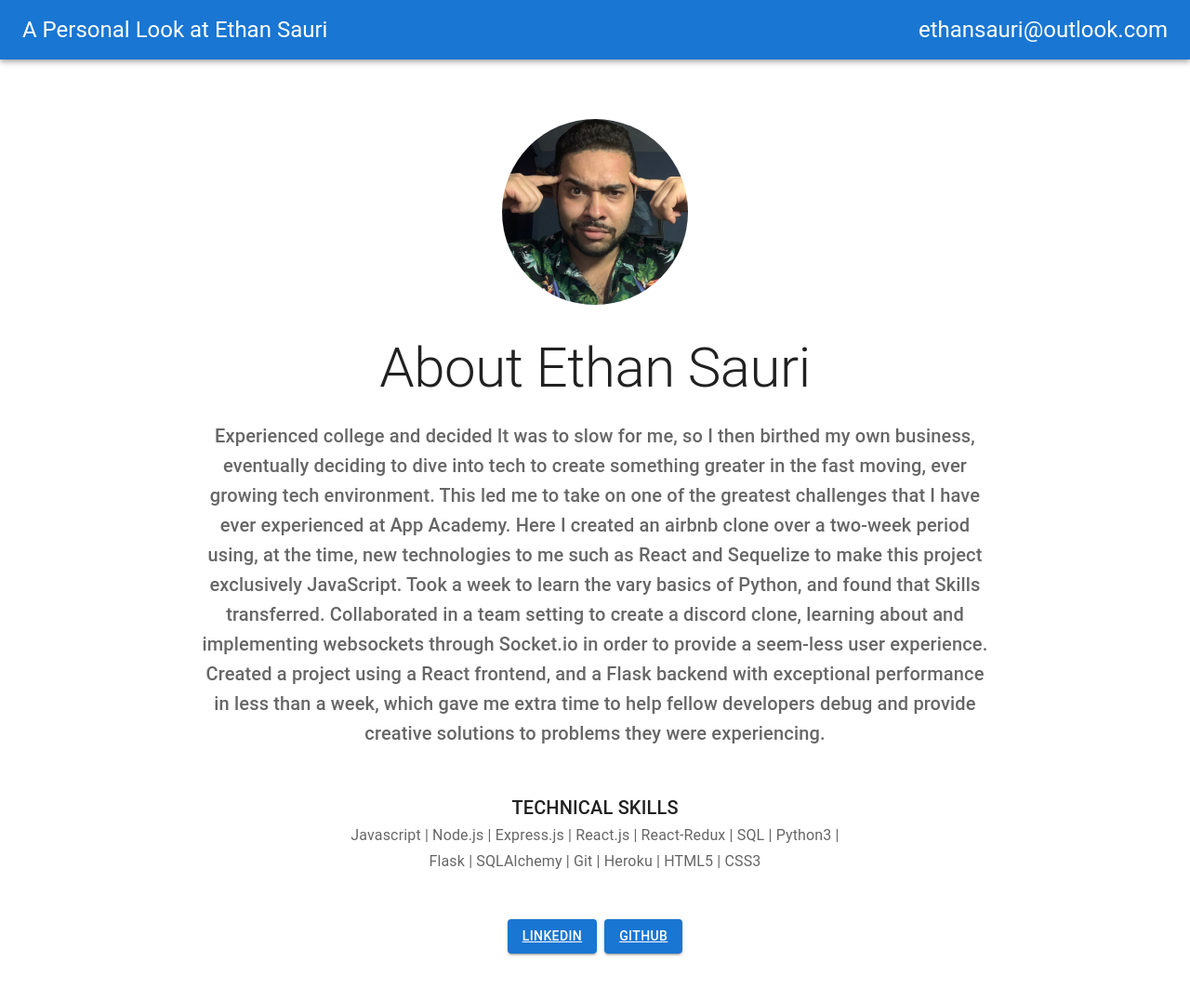
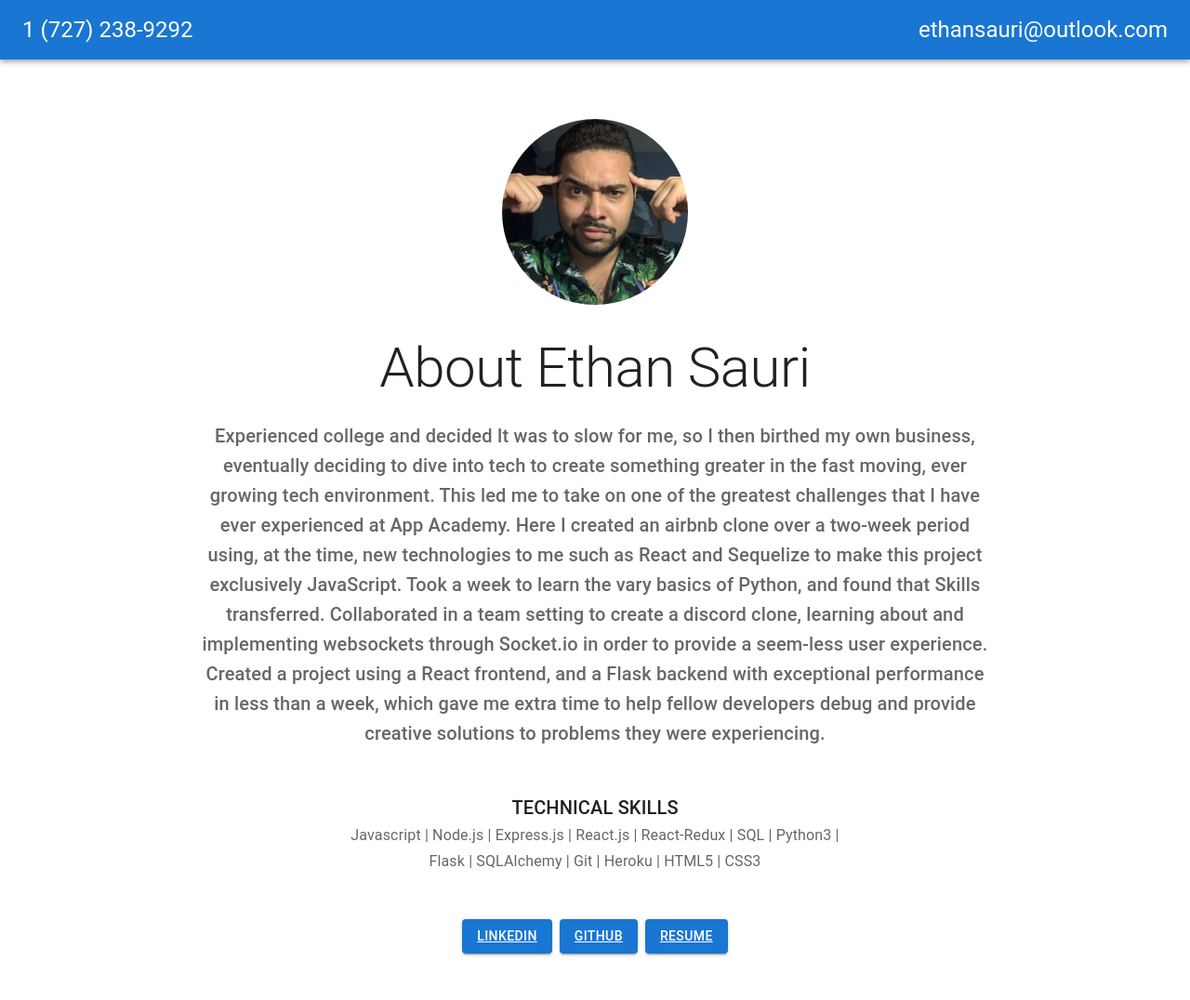
Before and after one commit to EthanSafari/react-personal-site, a React (Create React App) app: page / in a window 1280 px wide. Shown: the top 1076 px of the page at 93% size. Built offline with nearby package versions, Linux system fonts and the light colour scheme.

Commit message:
added resume link

```diff
--- a/src/components/Album.js
+++ b/src/components/Album.js
@@ -22,6 +22,8 @@ import DithcordImage from '../images/dithcord.png';
 import BibliothecaImage from '../images/bibliotheca.png';
 import ProfileImage from '../images/profile_image.jpg';
 
+import Resume from '../documents/Resume.docx.pdf';
+
 import ProjectCard from './ProjectCard';
 
 const person = {
@@ -31,6 +33,7 @@ const person = {
   github: 'https://github.com/EthanSafari',
   email: 'ethansauri@outlook.com',
   personImage: ProfileImage,
+  resume: Resume,
 };
 
 const cards = [1, 2, 3];
@@ -72,7 +75,7 @@ export default function AboutMe() {
         <Toolbar
         sx={{display:'flex', justifyContent:'space-between'}}>
           <Typography variant="h5" color="inherit" noWrap>
-            A Personal Look at {person.firstName} {person.lastName}
+            1 (727) 238-9292
           </Typography>
           <Typography variant="h5" color="inherit" noWrap>
             {person.email}
@@ -133,6 +136,7 @@ export default function AboutMe() {
               >
                 <Button variant="contained"><Link href={person.linkedin} color="inherit">Linkedin</Link></Button>
                 <Button variant="contained"><Link href={person.github} color="inherit">Github</Link></Button>
+                <Button variant="contained"><Link href={person.resume} color="inherit" download>Resume</Link></Button>
               </Stack>
             </Container>
         </Box>
```
Also changed, not shown: 1 other file (tests, documents, lock files or other folders).
